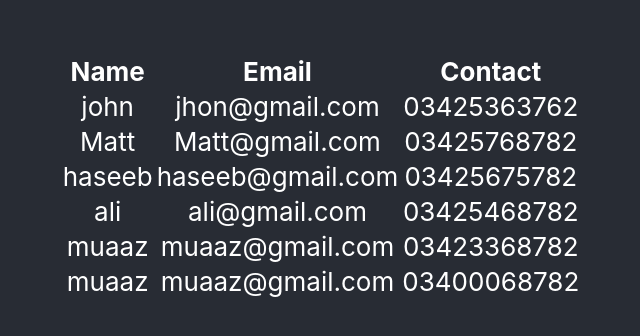
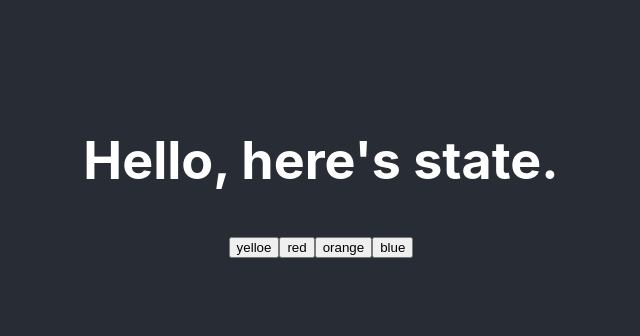
Before and after one commit to haseebulamin/React-Course-Project, a React (Create React App) app: page / in a window 1280 px wide. Shown: the part 224-560 px from the top of the page, without its empty margins (319-959 px from the left). Built offline with nearby package versions, Linux system fonts and the light colour scheme.

Commit message:
coloring

```diff
--- a/src/App.js
+++ b/src/App.js
@@ -1,10 +1,10 @@
 import './App.css';
-import MapRevision from './Components/React-roadmap-Docs/MapRevision';
+import State from './Components/React-roadmap-Docs/State';
 function App() {
   return (
     <div className="App">
       <header className="App-header">
-       <MapRevision/>
+       <State/>
       </header>
     </div>
   );
--- /dev/null
+++ b/src/Components/React-roadmap-Docs/State.jsx
@@ -0,0 +1,27 @@
+import React, {useState} from 'react'
+
+export default function State() {
+    const [first, setfirst] = useState('');
+
+    const yellow = ()=>{
+        setfirst("yellow");
+    }
+    const red = ()=>{
+        setfirst("red");
+    }
+    const orange = ()=>{
+        setfirst("orange");
+    }
+    const blue = ()=>{
+        setfirst("blue");
+    }
+  return (
+    <div>
+    <h1 style={{color: first}}>Hello, here's state.</h1>
+    <button onClick={yellow}>yelloe</button>
+    <button onClick={red}>red</button>
+    <button onClick={orange}>orange</button>
+    <button onClick={blue}>blue</button>
+    </div>
+  )
+}
```
